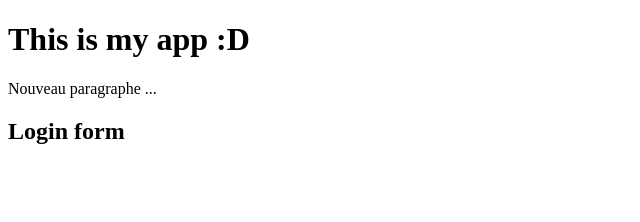
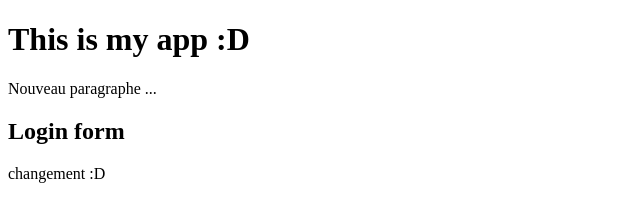
Before and after one commit to marc2505/test, a plain HTML site: page index.html in a window 1280 px wide. Shown: the whole page, without its empty margins (0-640 px from the left). Drawn offline with Linux system fonts and the light colour scheme.

Commit message:
Change in index.html

```diff
--- a/index.html
+++ b/index.html
@@ -13,6 +13,7 @@
 
 	<form action="">
 		<h2>Login form</h2>
+		<p>changement :D</p>
 	</form>
 
 </body>
```
